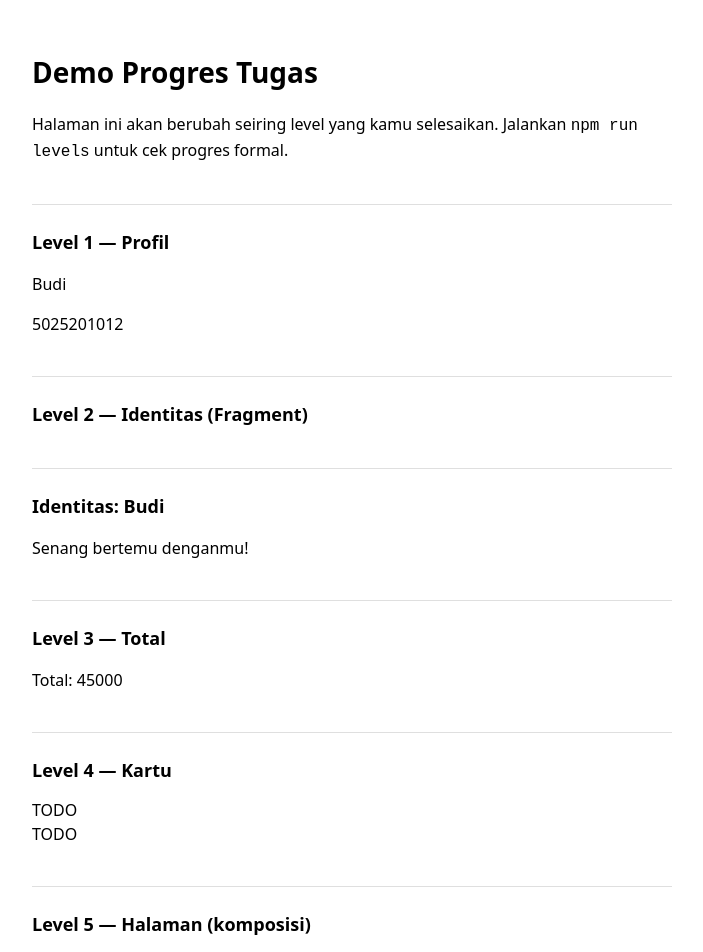
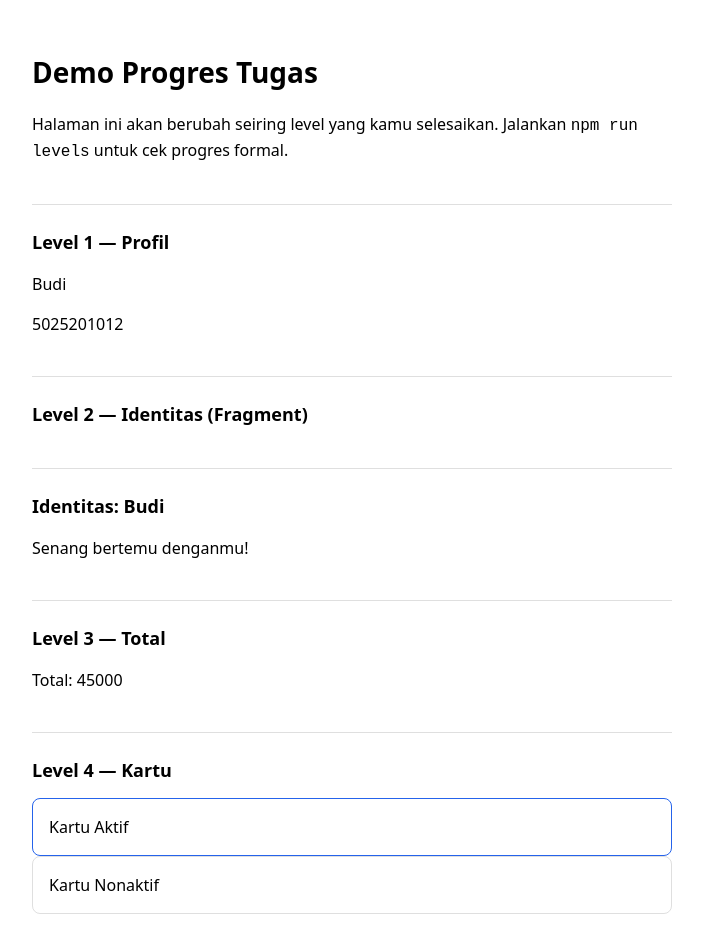
Before and after one commit to webdev-if-its/frontend-5053241047, a React (Vite) app in the folder pertemuan-02/: page / in a window 1280 px wide. Shown: the top 952 px of the page, without its empty margins (288-991 px from the left). Built offline with nearby package versions, Linux system fonts and the light colour scheme.

Commit message:
Level 4 Finish

```diff
--- a/pertemuan-02/src/components/Kartu.tsx
+++ b/pertemuan-02/src/components/Kartu.tsx
@@ -4,6 +4,8 @@
 //   (bukan "class", JSX pakai className — lihat SOAL.md bagian Aturan JSX/TSX)
 // - style inline padding 16 lewat objek: style={{ padding: 16 }}
 // - memuat teks judul di dalamnya
-export function Kartu(props: any) {
-  return <div>TODO</div>
+export function Kartu(props: { judul: string; aktif: boolean }) {
+  return (<div className={props.aktif ? "kartu aktif" : "kartu"} style={{ padding: 16 }}>
+    {props.judul}
+  </div>)
 }
```
